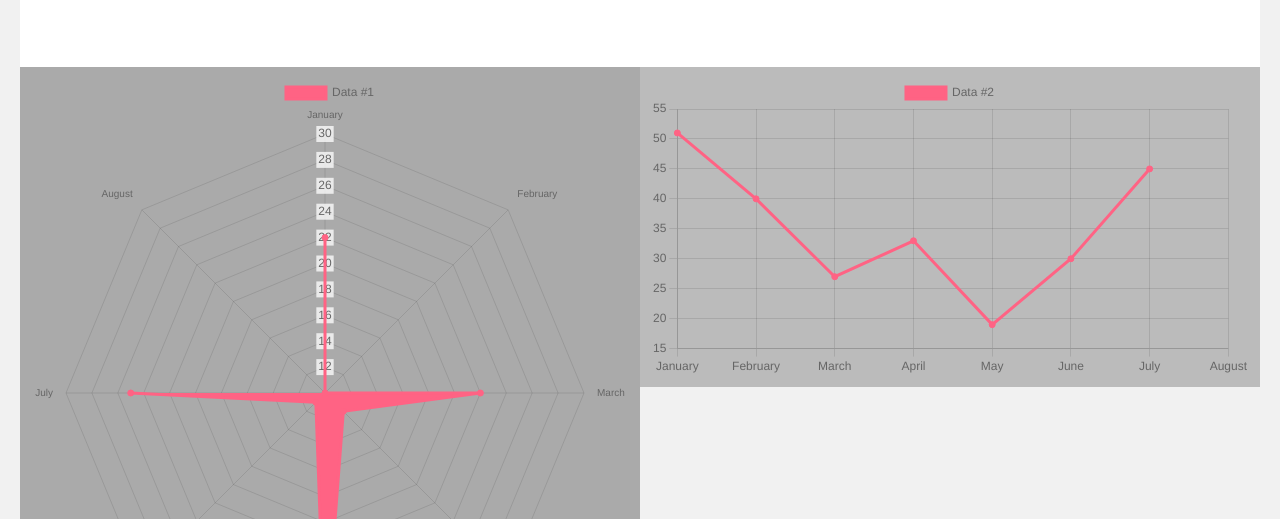
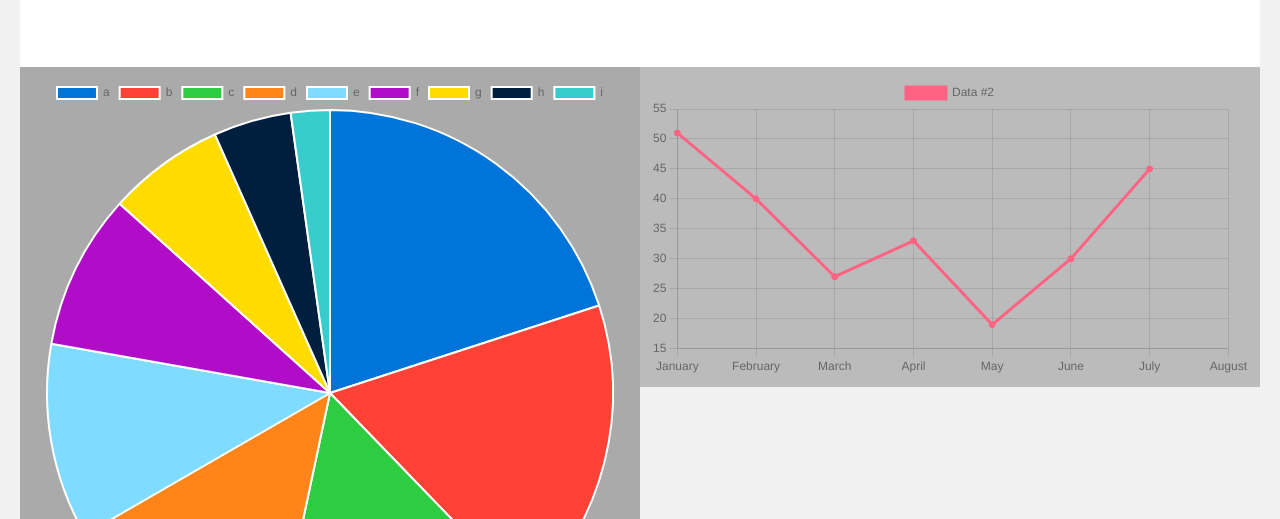
Before and after one commit to jwh99common/fbawhtml, a plain HTML site: page d3.html in a window 1280 px wide. Shown: the part 281-800 px from the top of the page. Drawn offline with nearby package versions, Linux system fonts and the light colour scheme.

Commit message:
Update d3.html

```diff
--- a/d3.html
+++ b/d3.html
@@ -117,15 +117,37 @@ a {
   };
 
   const config = {
-    type: 'radar',
+    type: 'pie',
     data: data,
     options: {}
   };
 
-const myChart = new Chart(
+ctx = document.getElementById('myChart').getContext('2d');
+chart = new Chart(ctx, {
+    type: 'pie',
+    data: {
+        datasets: [{
+            label: 'Colors',
+            data: [9, 8, 7, 6, 5, 4, 3, 2, 1],
+            backgroundColor: ["#0074D9", "#FF4136", "#2ECC40", "#FF851B", "#7FDBFF", "#B10DC9", "#FFDC00", "#001f3f", "#39CCCC", "#01FF70", "#85144b", "#F012BE", "#3D9970", "#111111", "#AAAAAA"]
+        }],
+        labels: ['a','b','c','d','e','f','g','h','i']
+    },
+    options: {
+        responsive: true,
+        title:{
+            display: true,
+            text: "Color test"
+        }
+    }
+});
+
+/*const myChart = new Chart(
     document.getElementById('myChart'),
     config
   );
+*/
+
 
 const labels2 = [
     'January',
```
